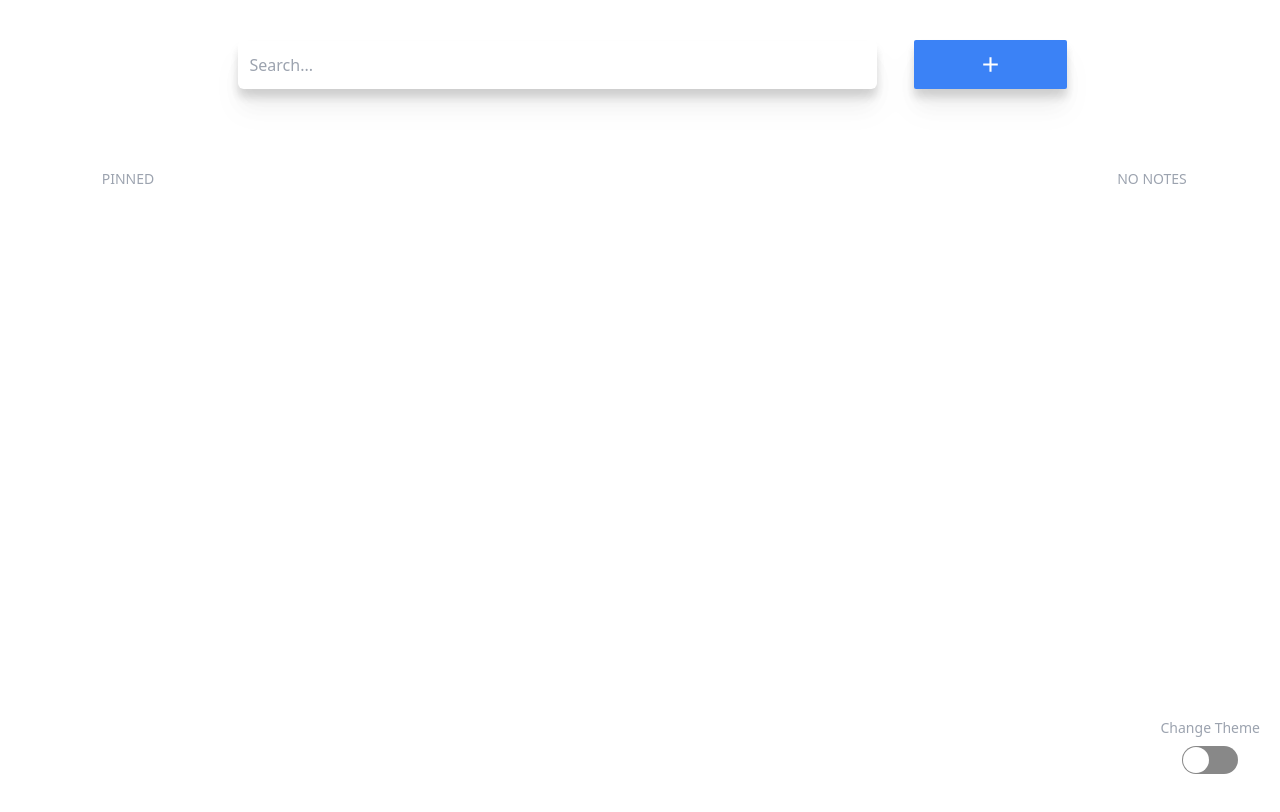
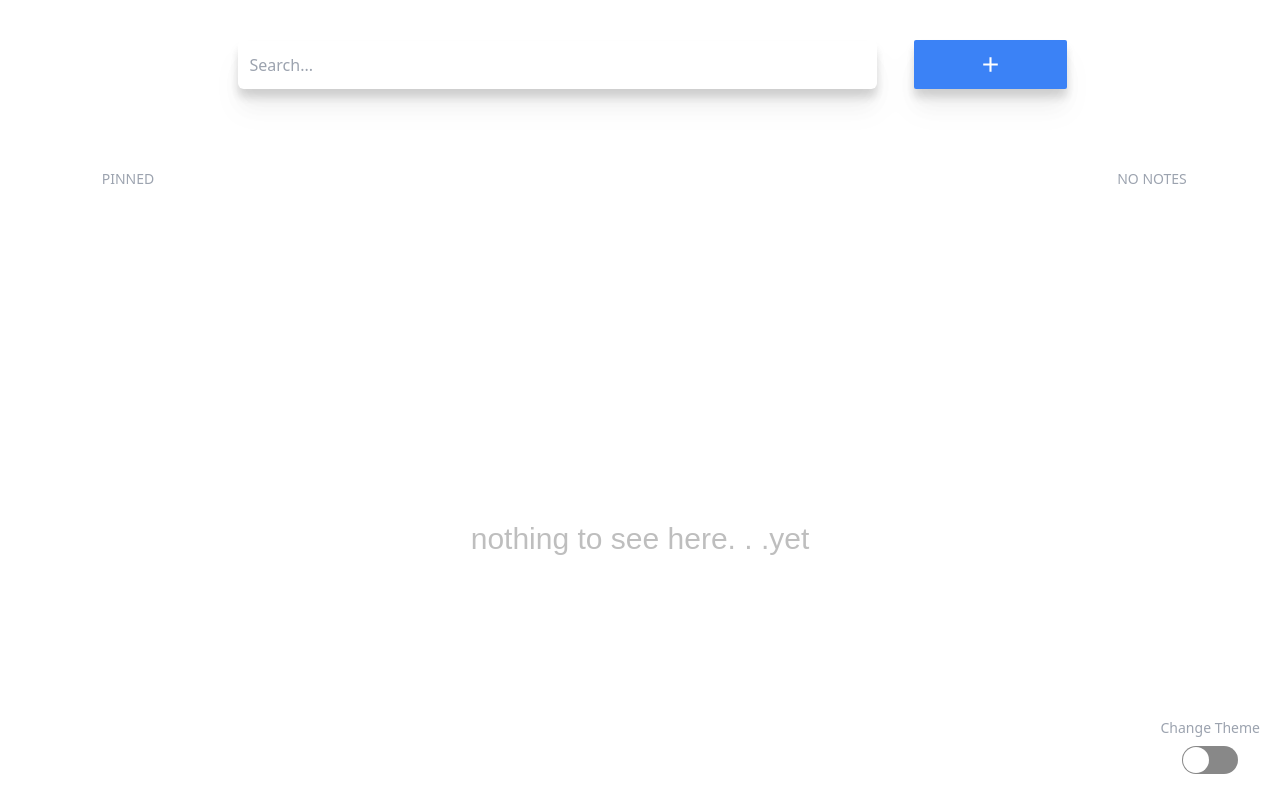
Before and after one commit to wo4455/NoteTaker, a React (Vite) app: page / in a window 1280 px wide. Shown: the top 812 px of the page. Built offline with nearby package versions, Linux system fonts and the light colour scheme.

Commit message:
Add idle text

```diff
--- a/src/App.jsx
+++ b/src/App.jsx
@@ -10,7 +10,7 @@ const darkThemeColors = [ 'bg-[#AB00FF]', 'bg-[#33007B]', 'bg-[#8300C4]', 'bg-[#
 
 const Subtitle = ({ data, otherStyles }) => {
   return (
-    <p className={`mb-2 text-gray-400 text-sm ${otherStyles}`}>{data}</p>
+    <p className={`${otherStyles} mb-2 text-gray-400 text-sm`}>{data}</p>
   )
 };
 
@@ -64,7 +64,7 @@ const App = () => {
 
         </div>
 
-        <div className={`w-full h-screen ${isDark && 'bg-[#292929]'}`}>
+        <div className={`w-full h-screen ${notesList.length == 0 ? 'flex justify-center items-center' : ''} ${isDark && 'bg-[#292929]'}`}>
           <div className={`w-full pb-5 flex flex-wrap justify-center items-start ${isDark && 'bg-[#292929]'}`}>
             {
               notesList
@@ -84,6 +84,12 @@ const App = () => {
                   />
                 ))
             }
+            {
+              notesList.length == 0 && (
+                <h1 className={`text-3xl mb-24 opacity-25 font-thin font-poppins ${isDark && 'text-[#9BA3AF]'}`}>nothing to see here. . .yet</h1>
+              )
+            }
+
           </div>
           <div className='fixed bottom-0 right-0 p-5'>
             <Subtitle data={'Change Theme'} />
--- a/src/components/Popup.jsx
+++ b/src/components/Popup.jsx
@@ -22,6 +22,7 @@ const handleInput = (e) => {
 const handleSubmit = () => {
     onSubmit(title, inputText);
     setTitle('');
+    setInputText('');
 }
 
 return (activate) ? (
--- a/src/index.css
+++ b/src/index.css
@@ -1,3 +1,4 @@
 @tailwind base;
 @tailwind components;
 @tailwind utilities;
+@import url('https://fonts.googleapis.com/css2?family=Poppins:ital,wght@1,100&display=swap');
--- a/tailwind.config.js
+++ b/tailwind.config.js
@@ -2,7 +2,11 @@
 module.exports = {
   content: ["./src/**/*.{html,js,jsx}"],
   theme: {
-    extend: {},
+    extend: {
+      fontFamily: {
+        'poppins': ['Poppins', 'sans-serif']
+      },
+    },
   },
   plugins: [],
 }
```
